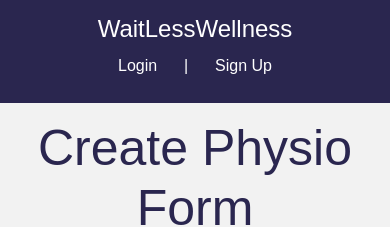
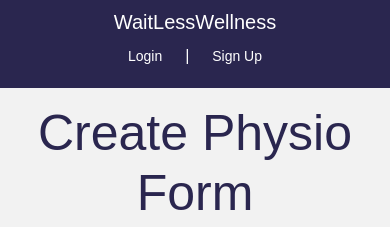
Before and after one commit to Jeeivan/physio-continued-f, a React (Create React App) app: page /form in a window 390 px wide. Shown: the top 227 px of the page. Built offline with nearby package versions, Linux system fonts and the light colour scheme; no server answers.

Commit message:
Updated nav bar styling for mobile viewing

```diff
--- a/src/css/Navbar.css
+++ b/src/css/Navbar.css
@@ -30,11 +30,16 @@
 }
 
 @media (max-width: 768px) {
+  .NavBar {
+    padding: 10px; /* Adjust padding for smaller screens */
+  }
+
   .NavBar h1 {
-      font-size: 24px; /* Adjust the font size for smaller screens */
+    font-size: 20px; /* Adjust the font size for smaller screens */
   }
 
   nav a {
-      font-size: 16px; /* Adjust the font size for smaller screens */
+    font-size: 14px; /* Adjust the font size for smaller screens */
+    margin: 0 4px; /* Further reduce spacing between links */
   }
 }
```
